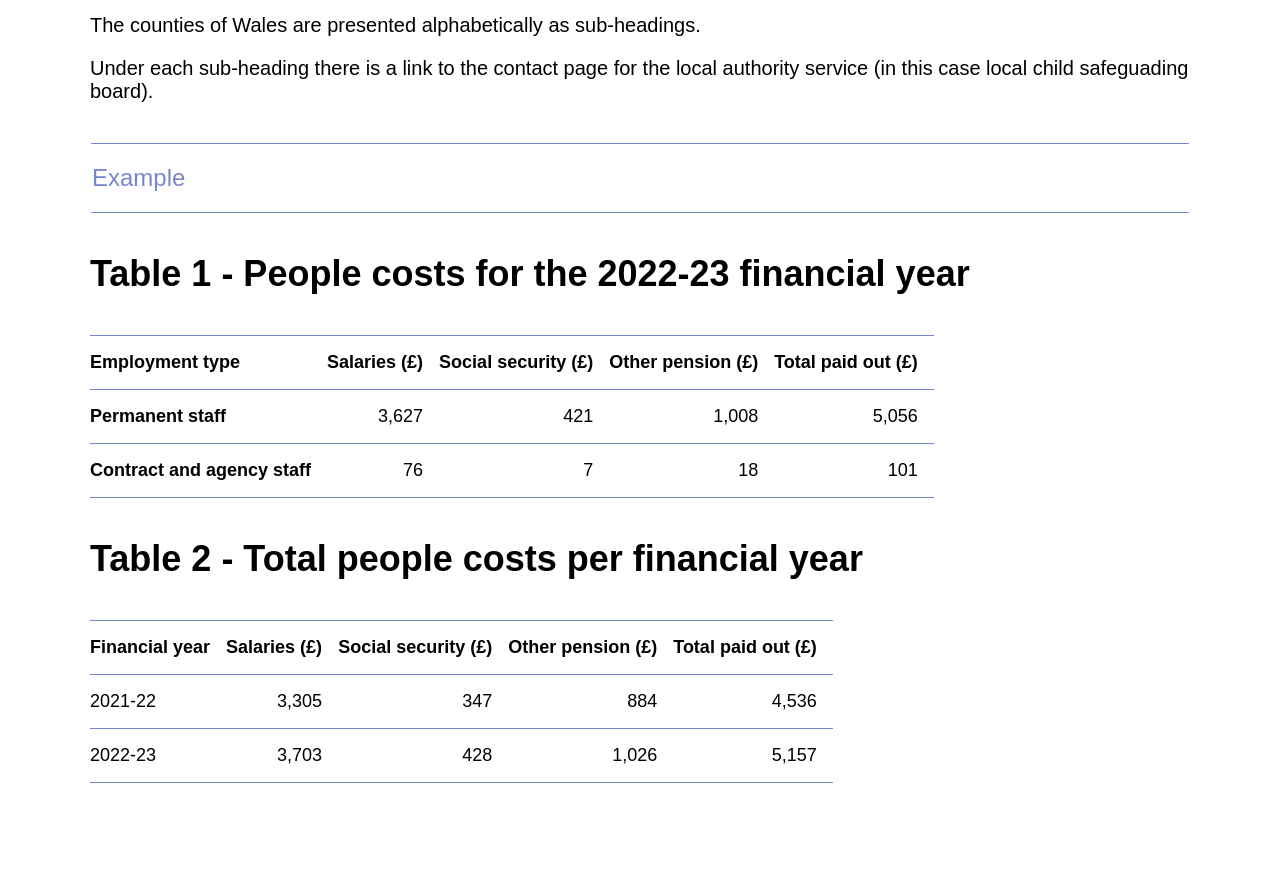
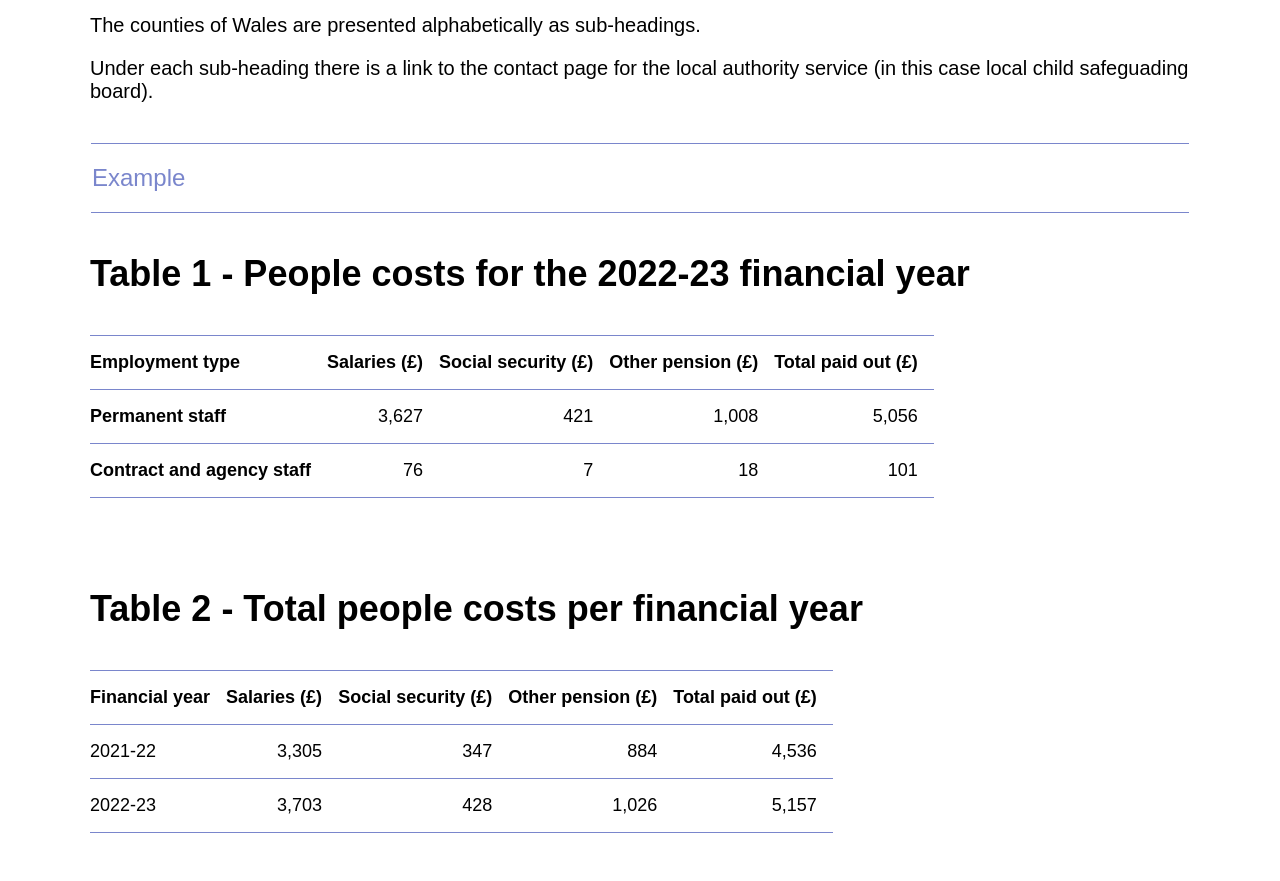
Before and after one commit to gov-wales/content-clinics, a plain HTML site: page tables-clinic/periodic-spend-tables.html in a window 1280 px wide. Shown: the part 500-1381 px from the top of the page. Drawn offline with Linux system fonts and the light colour scheme.

Commit message:
Added tables to individual .example divs

```diff
--- a/styles/content-clinic-styles.css
+++ b/styles/content-clinic-styles.css
@@ -67,6 +67,10 @@ hr {
     padding: 5px 20px;
 }
 
+.example {
+    margin-bottom: 40px;
+}
+
 .page-heading > h1, .example > h2 {
     margin-top: 0;
 }
--- a/tables-clinic/periodic-spend-tables.html
+++ b/tables-clinic/periodic-spend-tables.html
@@ -96,6 +96,10 @@
 
             </table>
 
+        </div>
+
+        <div class="example">
+
             <h2>Table 2 - Total people costs per financial year</h2>
 
             <table>
@@ -126,7 +130,6 @@
 
         </div>
 
-
     </main>
 
 
```
